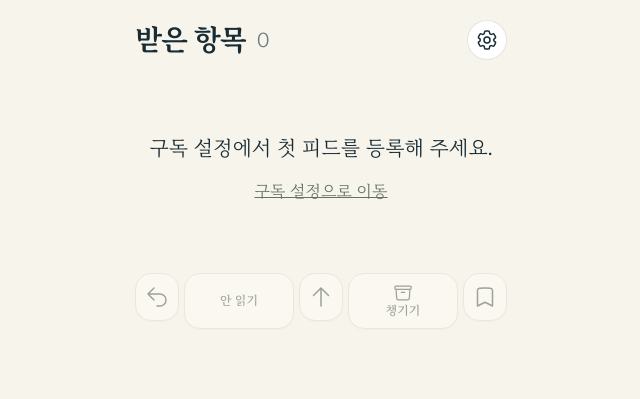
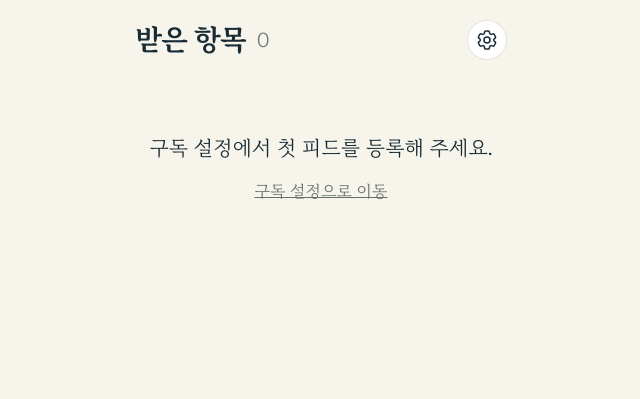
Before and after one commit to seheon99/news, a Next.js app in the folder apps/web/: page / in a window 1280 px wide. Shown: the top 399 px of the page, without its empty margins (319-959 px from the left). Built offline with nearby package versions, Linux system fonts and the light colour scheme.

Commit message:
feat: trash icon on skip, hide action bar when no story
Co-Authored-By: Claude Opus 5.5 <noreply@anthropic.com>

```diff
--- a/apps/web/src/components/story-card.tsx
+++ b/apps/web/src/components/story-card.tsx
@@ -214,6 +214,7 @@ export function StoryCard() {
           )}
         </div>
       )}
+      {story && (
         <div aria-label="카드 선택" className="story-actions">
           {[
             {
@@ -228,7 +229,7 @@ export function StoryCard() {
             },
             {
               label: "안 읽기",
-            icon: null,
+              icon: <TrashIcon />,
               disabled: !story,
               visibleLabel: "안 읽기",
               run: () => act("skip"),
@@ -274,6 +275,7 @@ export function StoryCard() {
             </Button>
           ))}
         </div>
+      )}
       <p role="status" className="story-message">
         {message || (loading ? "새 소식을 확인하고 있어요." : "")}
         <span className="sr-only"> 선택 {announcement}</span>
```
Lines whose indentation alone changed are shown as unchanged.
